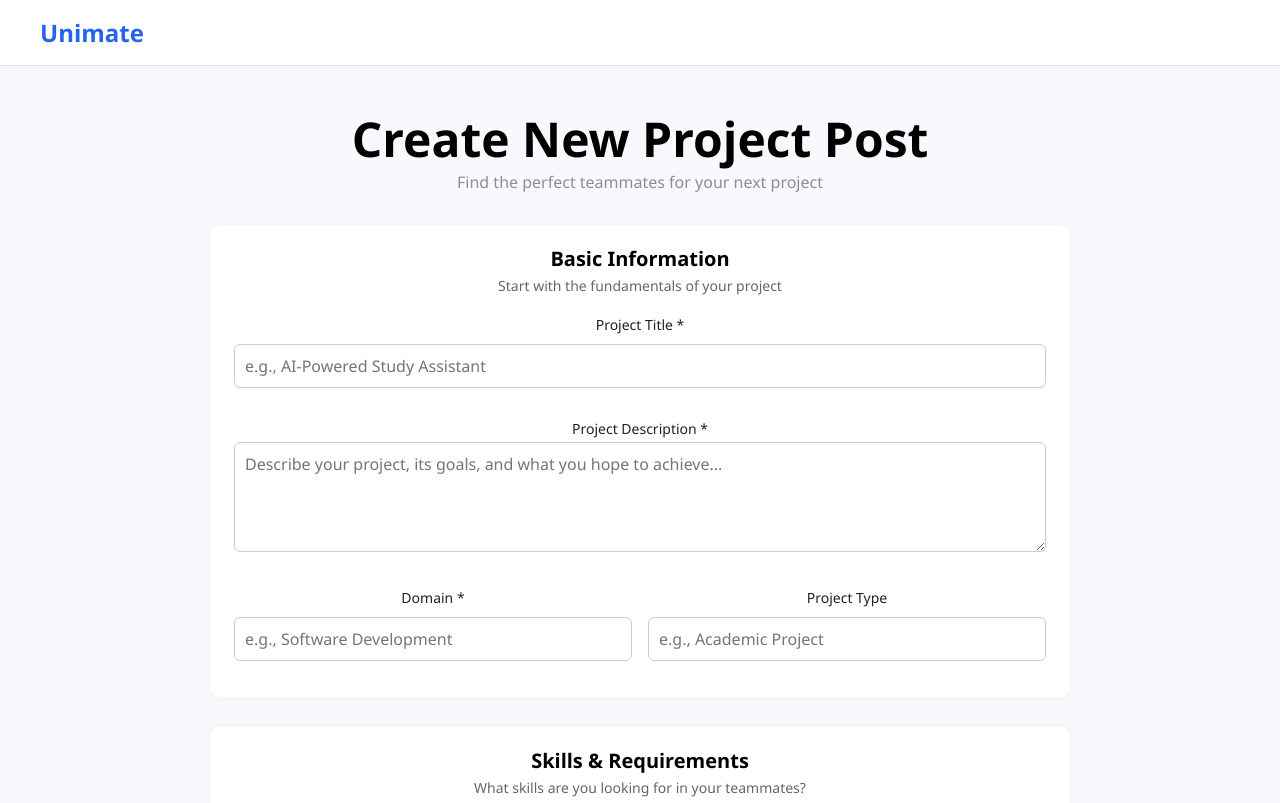
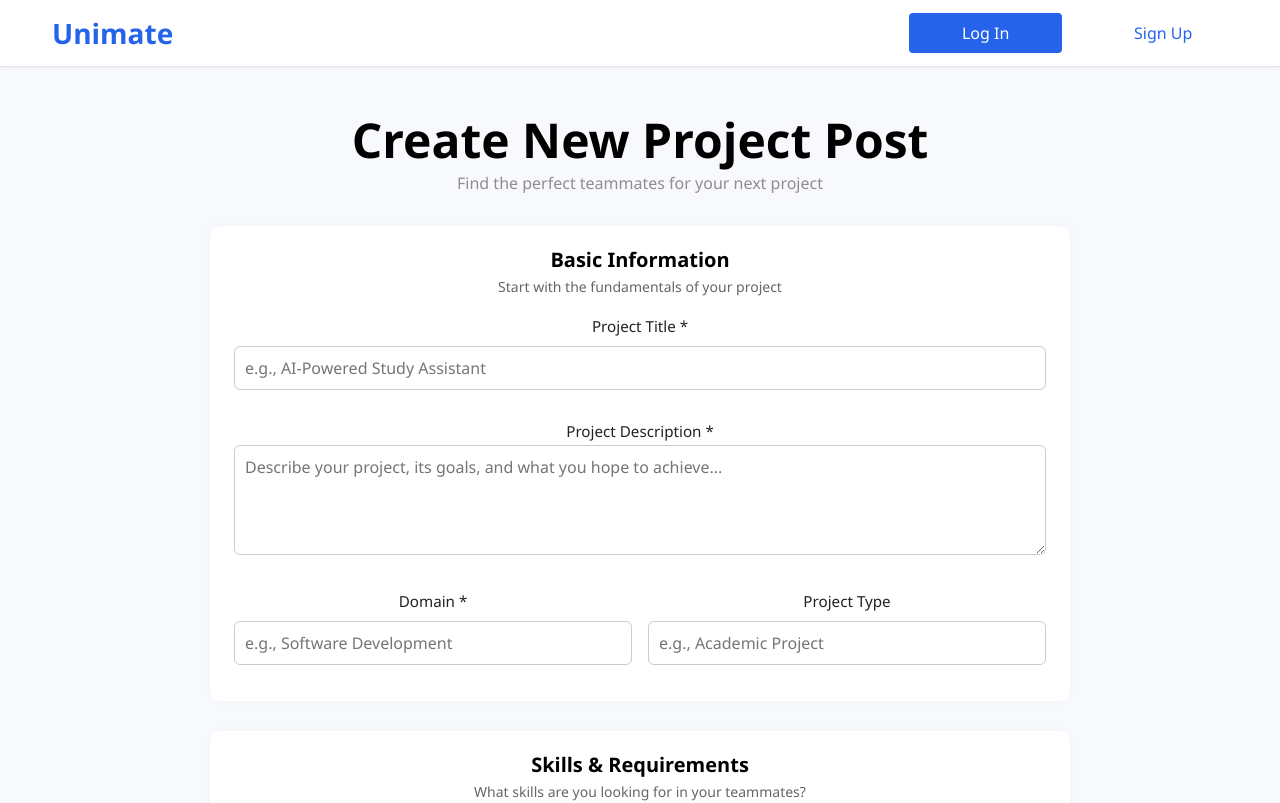
Before and after one commit to Ashi-Verma1758/unimate, a React (Vite) app: page /create in a window 1280 px wide. Shown: the top 803 px of the page. Built offline with nearby package versions, Linux system fonts and the light colour scheme.

Commit message:
createpost linked

```diff
--- a/src/App.jsx
+++ b/src/App.jsx
@@ -6,16 +6,13 @@ import HomePage from './components/HomePage/HomePage';
 import Login from './Log-In';
 import ChatWindow from './components/ChatBox/ChatWindow.jsx';
 import CreatePost from './components/createpost.jsx';
-// Import AuthProvider
 import { AuthProvider } from './context/AuthContext.jsx';
 import HeroSection from './components/HeroSection/HeroSection.jsx'
 import CreateAccount from './components/CreateAcc.jsx'
 import ProjectInfo from './components/ProjectInfo/ProjectInfo.jsx'
+// import CreatePost from './components/createpost.jsx'
 function App() {
-  // State to manage the currently selected conversation in the chat window
   const [selectedConversationId, setSelectedConversationId] = useState(null);
-  // currentUserId will be managed by AuthContext, but passed to ChatWindow directly
-  // for clarity in props, though ChatWindow can also useContext(AuthContext) directly.
 
   return (
 
@@ -27,7 +24,7 @@ function App() {
           <Route path="/login" element={<Login />} />
           <Route path="/create" element={<CreatePost />} />
           <Route path="/fullpost" element={<ProjectInfo/>}/>
-
+          <Route path="/CreatePost" element={<CreatePost/>}/>
 
           {/* HomePage might need currentUserId if it fetches user-specific data */}
           <Route
--- a/src/components/HomePage/HomePage.jsx
+++ b/src/components/HomePage/HomePage.jsx
@@ -1,5 +1,6 @@
 import React, { useState, useEffect } from 'react';
 import axios from 'axios';
+import { Link } from 'react-router-dom'
 import { Plus, Users } from 'lucide-react';
 import moment from 'moment'; // Import moment.js for timeAgo calculations
 import './HomePage.css';
@@ -9,7 +10,7 @@ import Navbar from './Navbar.jsx';
 import StatsCard from './StatsCard.jsx';
 import ProjectCard from './ProjectCard.jsx';
 import TeamInvitationCard from './TeamInvitationCard.jsx';
-
+import CreatePost from '../createpost.jsx';
 const HomePage = ({ setSelectedConversationId }) => {
   // State for Dashboard Summary
    const navigate = useNavigate();
@@ -227,11 +228,12 @@ const HomePage = ({ setSelectedConversationId }) => {
               Ready to collaborate and build something amazing today?
             </p>
           </div>
-
+          <Link to ="/CreatePost">
           <button className="create-project-button">
             <Plus size={20} />
             <span>Create Project</span>
           </button>
+          </Link>
         </div>
 
         {/* Stats Cards Section - fetches from backend */}
--- a/src/components/HomePage/ProjectCard.css
+++ b/src/components/HomePage/ProjectCard.css
@@ -9,6 +9,7 @@
     border: 1px solid #d4dcec;
     padding: 1.5rem;
     transition: box-shadow 0.2s ease;
+    width: 60vw;
 
 }
 
--- a/src/components/createpost.jsx
+++ b/src/components/createpost.jsx
@@ -1,14 +1,10 @@
 import React from 'react';
 import './createpost.css';
-
+import Navbar from './HomePage/Navbar';
 const CreatePost = () => {
   return (
     <div className='body'>
-      <header>
-        <div className="nav-left">
-          <h1>Unimate</h1>
-        </div>
-      </header>
+      <Navbar/>
 
       <div className="container">
         <h2>Create New Project Post</h2>
```
